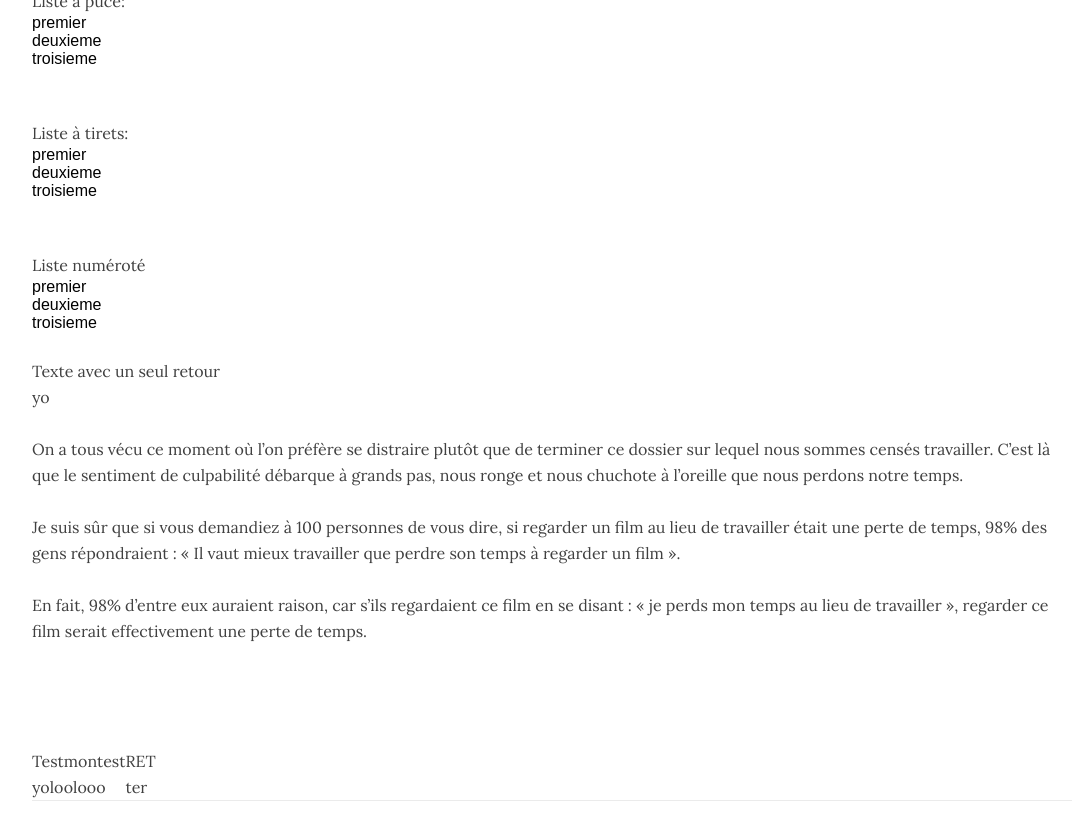
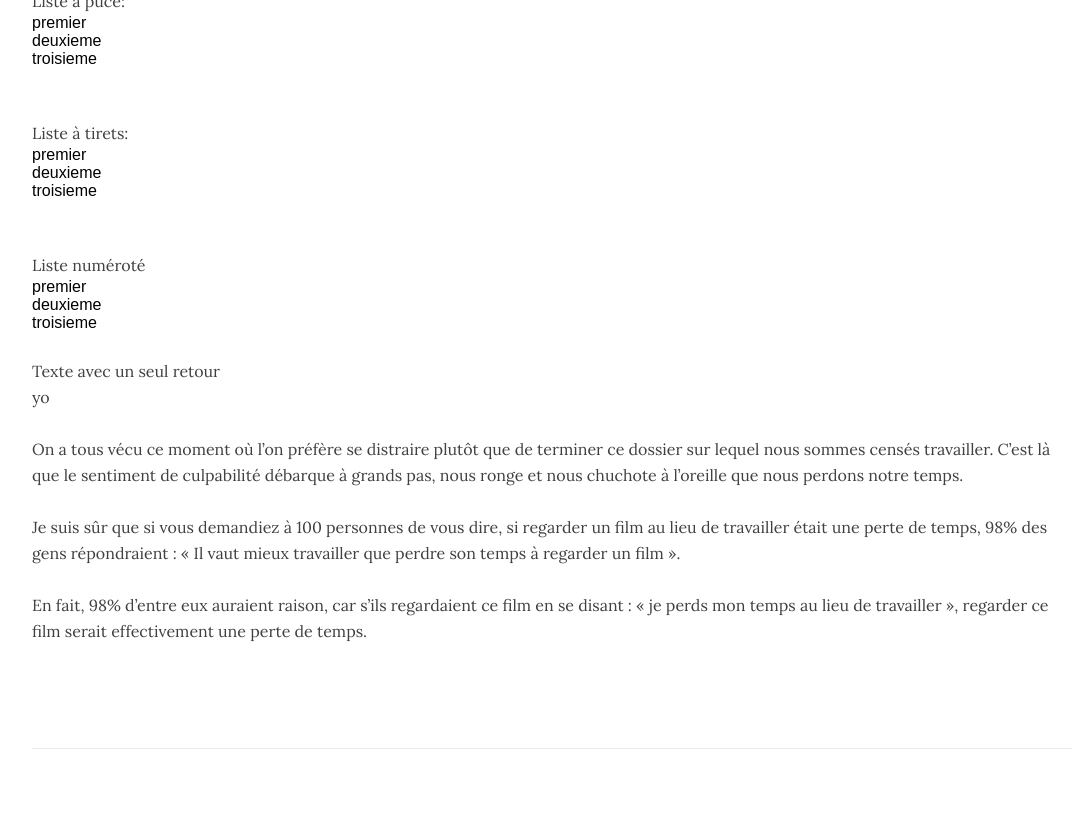
Before and after one commit to minimalizme/minimaliz.me, a Jekyll site: the page built from _posts/2023-04-20-new.md, in a window 1280 px wide and 900 px high, scrolled down 2581 px. Shown: the top 840 px of the window, without its empty margins (88-1168 px from the left). Built offline with Jekyll 4.4.1, drawn with Linux system fonts in a browser that asks for light colours.

Commit message:
Update 2023-04-20-new.md

```diff
--- a/_posts/2023-04-20-new.md
+++ b/_posts/2023-04-20-new.md
@@ -58,29 +58,3 @@ tags:
 <p class="p3"><br></p>
 <p class="p3"><br></p>
 <p class="p3"><br></p>
-<table cellspacing="0" cellpadding="0" class="t1">
-<tbody>
-<tr>
-<td valign="top" class="td1">
-<p class="p8">Test</p>
-</td>
-<td valign="top" class="td1">
-<p class="p8">montest</p>
-</td>
-<td valign="top" class="td1">
-<p class="p8">RET</p>
-</td>
-</tr>
-<tr>
-<td valign="top" class="td1">
-<p class="p8">yolo</p>
-</td>
-<td valign="top" class="td1">
-<p class="p8">olooo</p>
-</td>
-<td valign="top" class="td1">
-<p class="p8">ter</p>
-</td>
-</tr>
-</tbody>
-</table>
```
